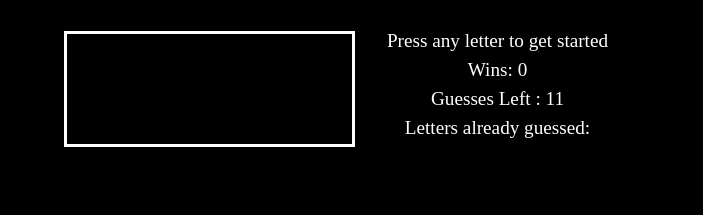
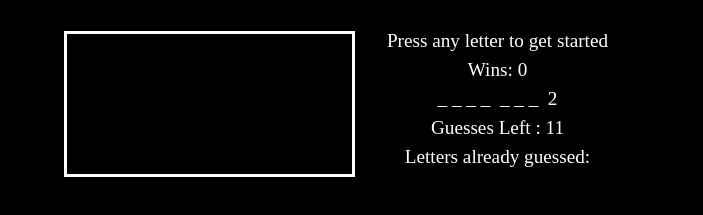
Before and after one commit to yjmiranda/hangman-mcu, a plain HTML site: page index.html in a window 1280 px wide. Shown: the part 121-336 px from the top of the page, without its empty margins (288-991 px from the left). Drawn offline with Linux system fonts and the light colour scheme.

Commit message:
wrote function to populate the div of the word being guessed

```diff
--- a/assets/css/style.css
+++ b/assets/css/style.css
@@ -43,3 +43,7 @@ h1{
     display: none;
     width: 100%;
 }
+
+#wordDiv{
+    white-space: pre-wrap;
+}
--- a/assets/js/script.js
+++ b/assets/js/script.js
@@ -3,8 +3,10 @@ var winsDiv = document.getElementById("winsDiv");
 var wordDiv = document.getElementById("wordDiv");
 var guessesLeftDiv = document.getElementById("guessesLeftDiv");
 var guessListDiv = document.getElementById("guessListDiv");
+const alphabet = "ABCDEFGHIJKLMNOPQRSTUVWXYZ";
 var numWins = 0; //current number of wins
 var word; //current word to guess
+var wordDivText = "";
 var movie; //current movie object
 var guessesLeft = 11; //number of guesses left
 var guessList = []; //a list of the letters guessed this game
@@ -15,4 +17,19 @@ const chooseRandomMovie = () => {
     word = movie.name;
 }
 
+const populateWordDiv = () => {
+    for(let i = 0; i < word.length; i++){
+        if(!alphabet.includes(word[i]) || guessTracker[word[i]]){
+            wordDivText += word[i];
+        } else if(!guessTracker[word[i]]){
+            wordDivText += "_ ";
+        }
+    }
+    console.log(wordDivText);
+    wordDiv.innerHTML = wordDivText;
+}
+
 chooseRandomMovie();
+populateWordDiv();
+
+console.log(word);
```
